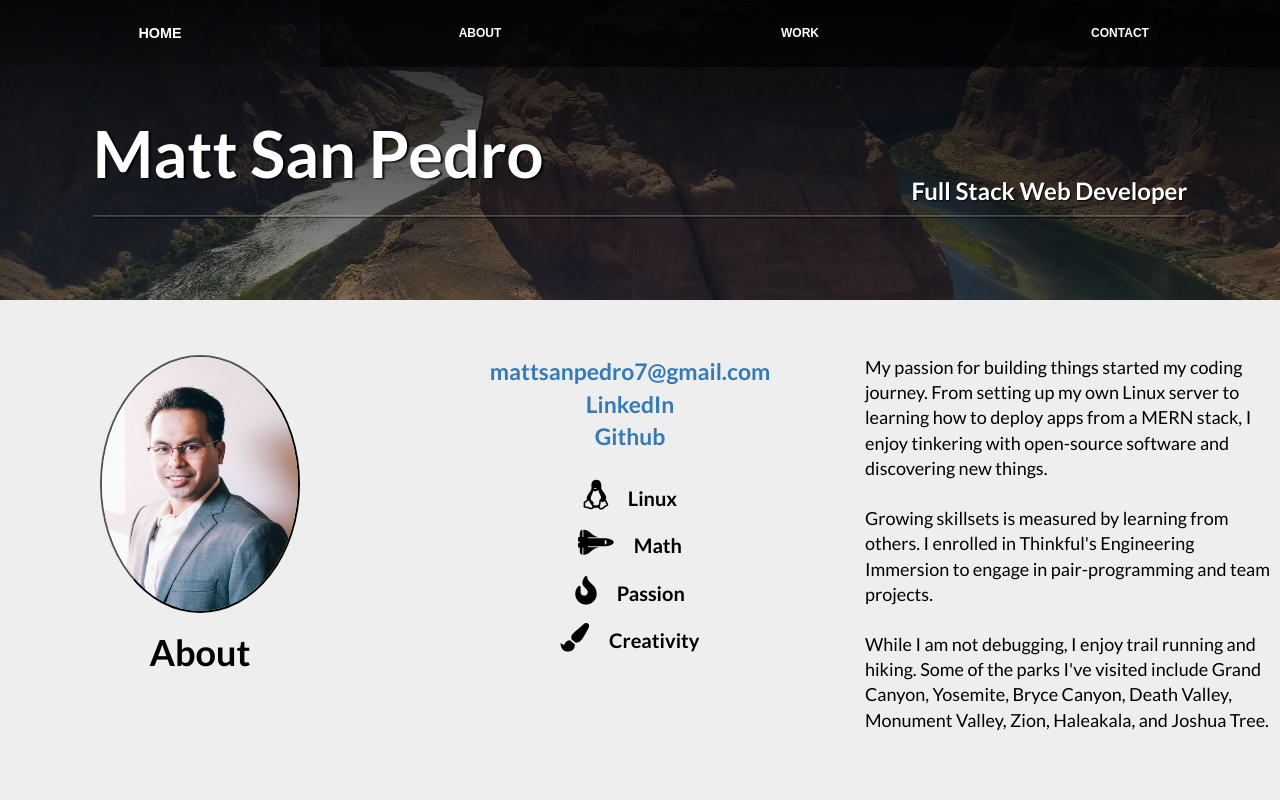
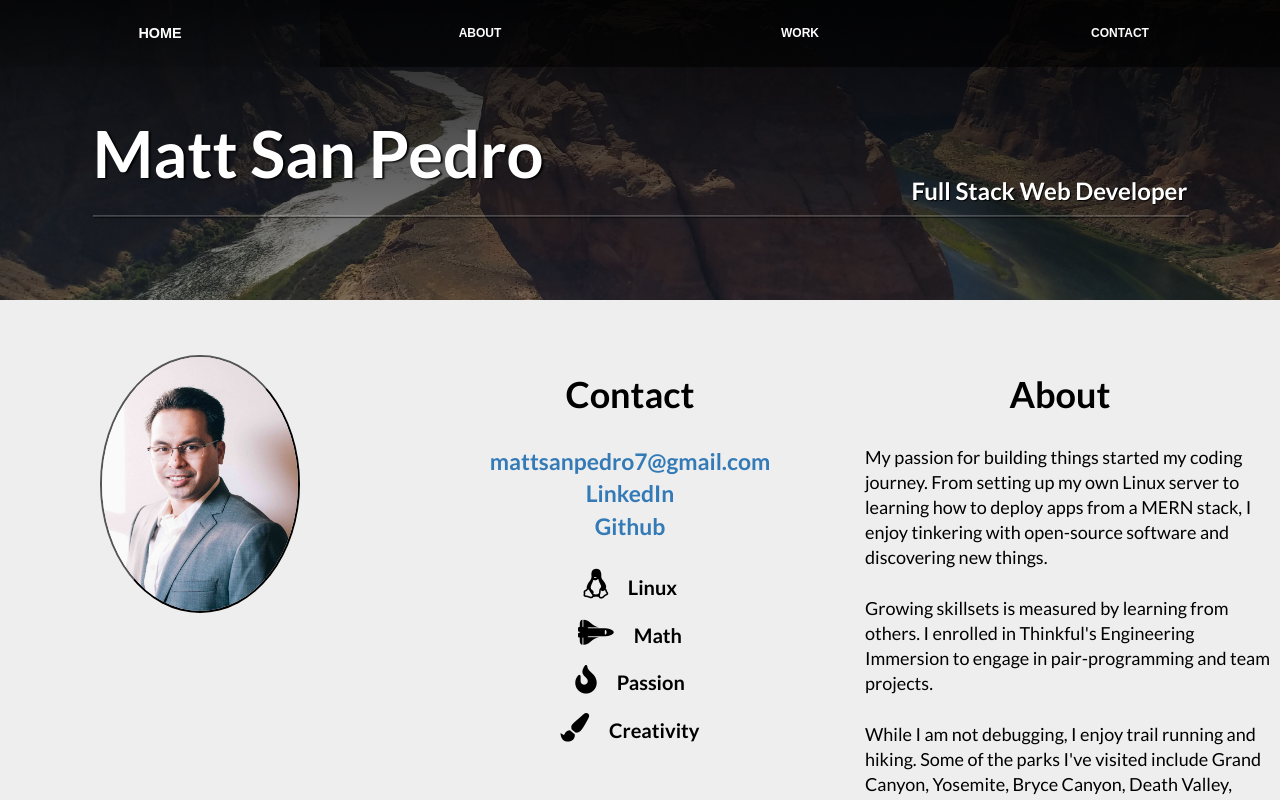
Before and after one commit to mattNat/portfolio-revamp, a React (Create React App) app: page / in a window 1280 px wide. Shown: the top 800 px of the page. Built offline with nearby package versions, Linux system fonts and the light colour scheme.

Commit message:
change heading order at about me section

```diff
--- a/src/components/aboutMe.js
+++ b/src/components/aboutMe.js
@@ -10,10 +10,10 @@ export default function AboutMe() {
         <div className="row about-row">
           <div className="column">
             <img className="img-circle img-responsive" src={ProfilePic} alt="profile" />
-            <h1>About</h1>
           </div>
           <div className="column">
             <div className='about-contact'>
+              <h1>Contact</h1>
               <a href="mailto:mattsanpedro7@gmail.com">mattsanpedro7@gmail.com</a> <br/>
               <a href="https://www.linkedin.com/in/matthew-san-pedro">LinkedIn</a> <br/>
               <a href="https://github.com/mattsanpedro7">Github</a>
@@ -33,6 +33,7 @@ export default function AboutMe() {
             </div>
           </div>
           <div className="column">
+            <h1>About</h1>
             <p className="lead">
               My passion for building things started my coding journey.  From setting up my own Linux server to learning how to deploy apps from a MERN stack, I enjoy tinkering with open-source software and discovering new things.
               <br/><br/>
```
